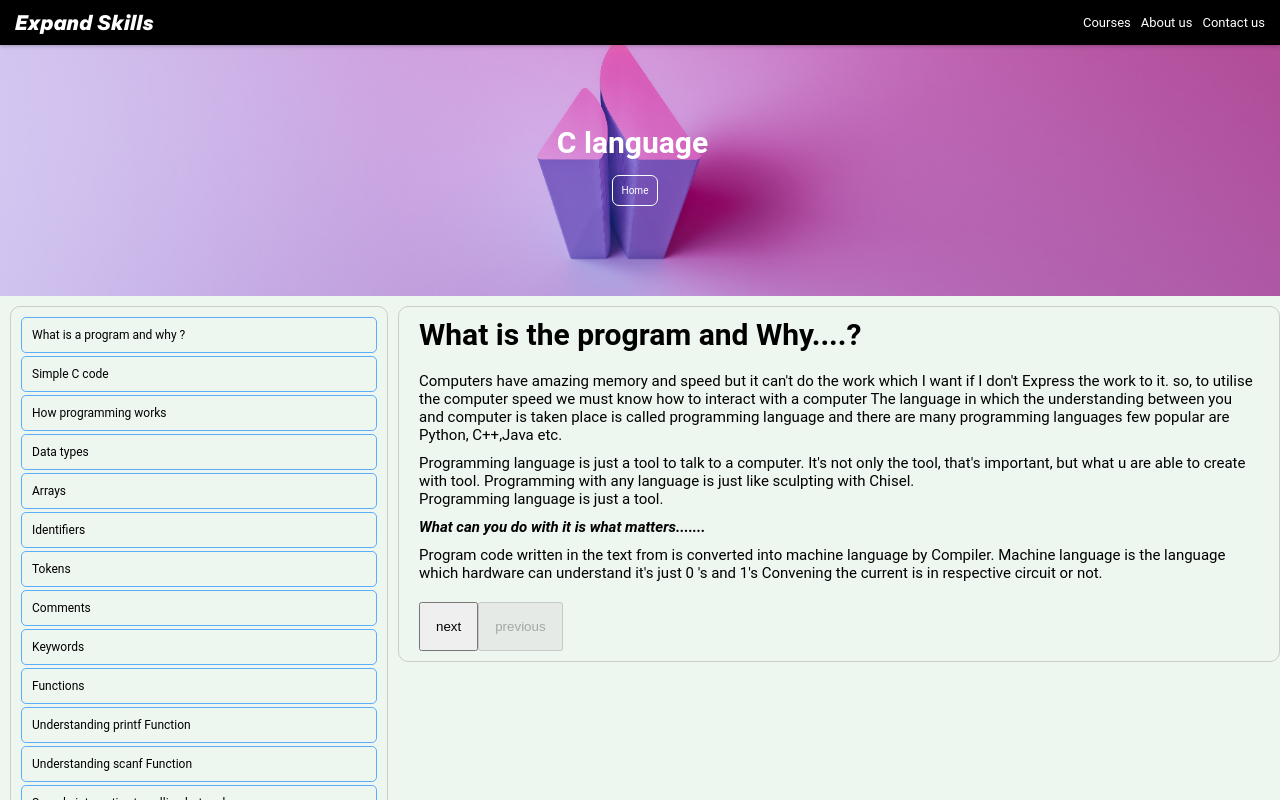
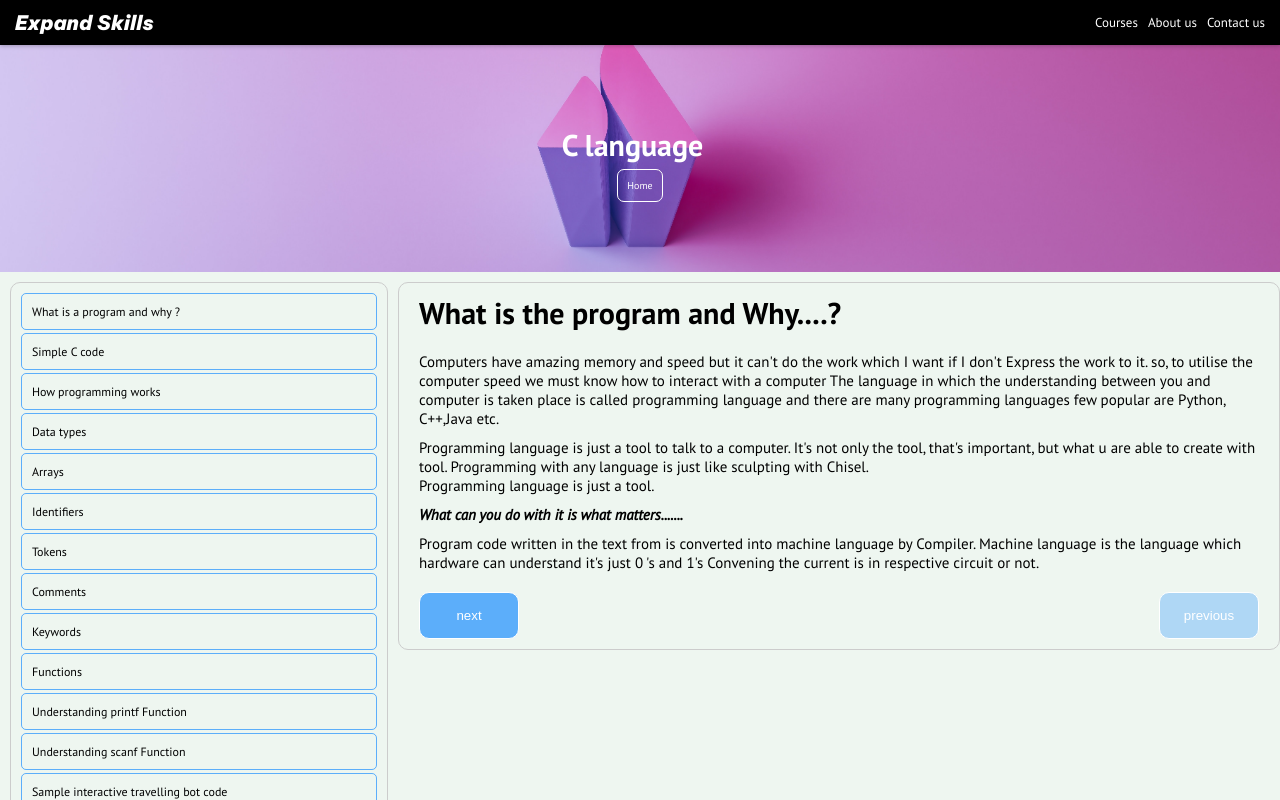
Before and after one commit to dineshveguru/expandskills2, a React (Create React App) app: page /C in a window 1280 px wide. Shown: the top 800 px of the page. Built offline with nearby package versions, Linux system fonts and the light colour scheme.

Commit message:
made some changes

```diff
--- a/public/index.html
+++ b/public/index.html
@@ -19,6 +19,12 @@
     <link rel="preconnect" href="https://fonts.gstatic.com" crossorigin />
     <link
       href="https://fonts.googleapis.com/css2?family=Be+Vietnam+Pro:ital,wght@1,900&display=swap"
+      rel="stylesheet"
+    />
+    <link rel="preconnect" href="https://fonts.googleapis.com" />
+    <link rel="preconnect" href="https://fonts.gstatic.com" crossorigin />
+    <link
+      href="https://fonts.googleapis.com/css2?family=PT+Sans:ital,wght@0,400;0,700;1,400&display=swap"
       rel="stylesheet"
     />
     <!--
--- a/src/CourseData/C.js
+++ b/src/CourseData/C.js
@@ -4,8 +4,6 @@ import { Link } from "react-router-dom";
 import Header from "../Header";
 import "../coursesStyles.css";
 import CCoursesData from "./CCoursesData";
-import C_1 from "./1";
-import C_2 from "./2";
 import C_topics from "./C_topics";
 import TopicLink from "../CourseTopicButton";
 
@@ -52,22 +50,17 @@ function C() {
       <div class="header--block">
         <h1>C language</h1>
         <div className="header--link--container">
-          {/* <a
-            href="#"
-            className="header--link course-topics-link"
-            onClick={console.log("running")}
-          >
-            Course topics
-          </a> */}
-          <button
-            className="header--link course-topics-link header--button"
+          <div
+            className="header--link course-topics-link header--div"
             onClick={changePosition}
           >
             Course Topics
-          </button>
+          </div>
+          <div>
             <Link to="/expandskills2" className="header--link">
               Home
             </Link>
+          </div>
         </div>
       </div>
       <div className="course--container">
@@ -76,6 +69,7 @@ function C() {
         </div>
         <div className="content--container">
           <div>{page}</div>
+          <div className="content-button--container">
             <button
               onClick={changeNext}
               disabled={next + 1 == C_topics.length ? true : false}
@@ -93,6 +87,7 @@ function C() {
           </div>
         </div>
       </div>
+    </div>
   );
 }
 
--- a/src/coursesStyles.css
+++ b/src/coursesStyles.css
@@ -4,10 +4,30 @@ html {
 
 body {
   transition: all 0.3s;
+  font-family: "PT Sans", sans-serif;
 }
 
 .button--link {
   padding: 15px;
+  border-radius: 1rem;
+  border: 0;
+  background-color: rgba(30, 144, 255, 0.7);
+  width: 10rem;
+  color: #fff;
+  border: 1px solid #fff;
+  transition: 0.3s all;
+}
+
+.button--link:disabled {
+  background-color: rgba(30, 144, 255, 0.3);
+}
+
+.button--link:hover {
+  transform: scale(110%);
+}
+
+.button--link:disabled:hover {
+  transform: scale(100%);
 }
 
 .header--block {
@@ -50,11 +70,14 @@ body {
   padding: 0.9rem;
   text-align: center;
   transition: all 0.3s;
+  margin-left: 1rem;
 }
 
 .header--link--container {
   display: flex;
   margin-top: 1.5rem;
+  justify-content: center;
+  align-items: center;
 }
 
 .header--link--container a {
@@ -162,3 +185,8 @@ body {
 .extra-space {
   margin-top: 1rem;
 }
+
+.content-button--container {
+  display: flex;
+  justify-content: space-between;
+}
```
Lines whose indentation alone changed are shown as unchanged.
